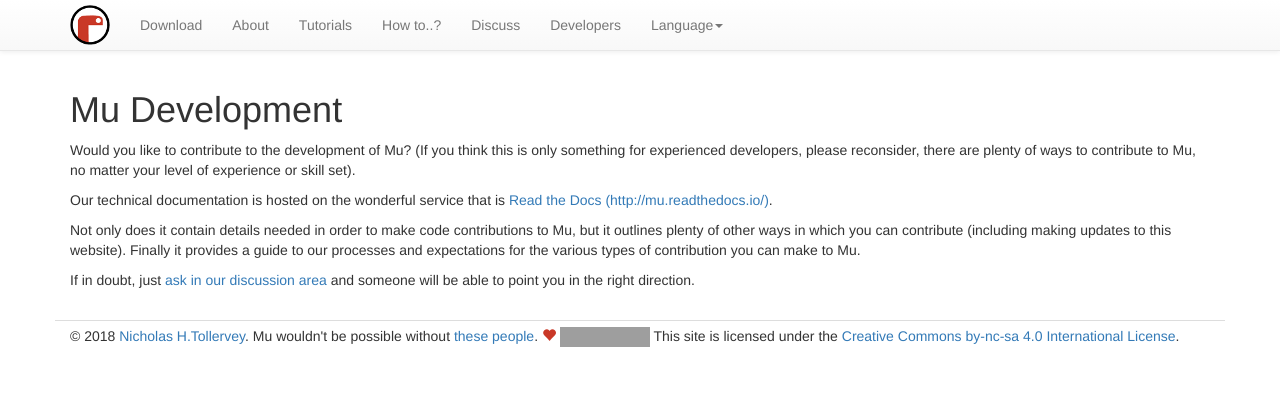
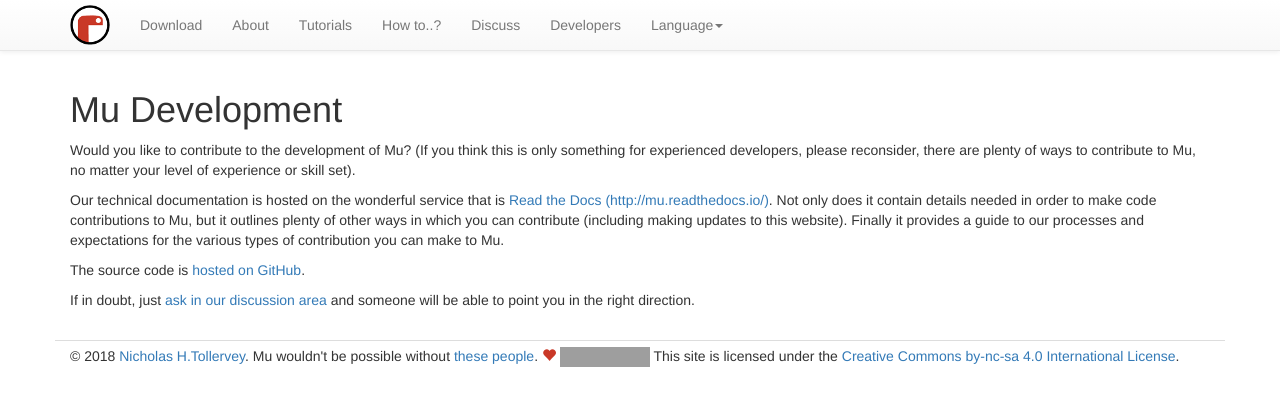
Before and after one commit to zlanderous/mu-editor.github.io, a Jekyll site: the page built from en/developers.html, in a window 1280 px wide and 900 px high. Shown: the top 406 px of the window. Built offline with Jekyll 4.4.1, drawn with Linux system fonts in a browser that asks for light colours; nearby versions of some CDN libraries; library files that are not in the unit come from our copies; grey boxes are pictures that could not be loaded.

Commit message:
Add link to source code in developer page.

```diff
--- a/en/developers.html
+++ b/en/developers.html
@@ -13,13 +13,15 @@
 
 <p>Our technical documentation is hosted on the wonderful
 service that is <a href="https://mu.readthedocs.io/en/latest/" target="_blank">Read the
-Docs (http://mu.readthedocs.io/)</a>.</p>
-
-<p>Not only does it contain details needed in order to make code
+Docs (http://mu.readthedocs.io/)</a>. Not only does it contain details needed
+in order to make code
 contributions to Mu, but it outlines plenty of other ways in which you can
 contribute (including making updates to this website). Finally it provides a
 guide to our processes and expectations for the various types of contribution
 you can make to Mu.</p>
 
+<p>The source code is <a href="https://github.com/mu-editor/mu">hosted on
+GitHub</a>.</p>
+
 <p>If in doubt, just <a href="/en/discuss">ask in our discussion area</a> and
 someone will be able to point you in the right direction.</p>
```
